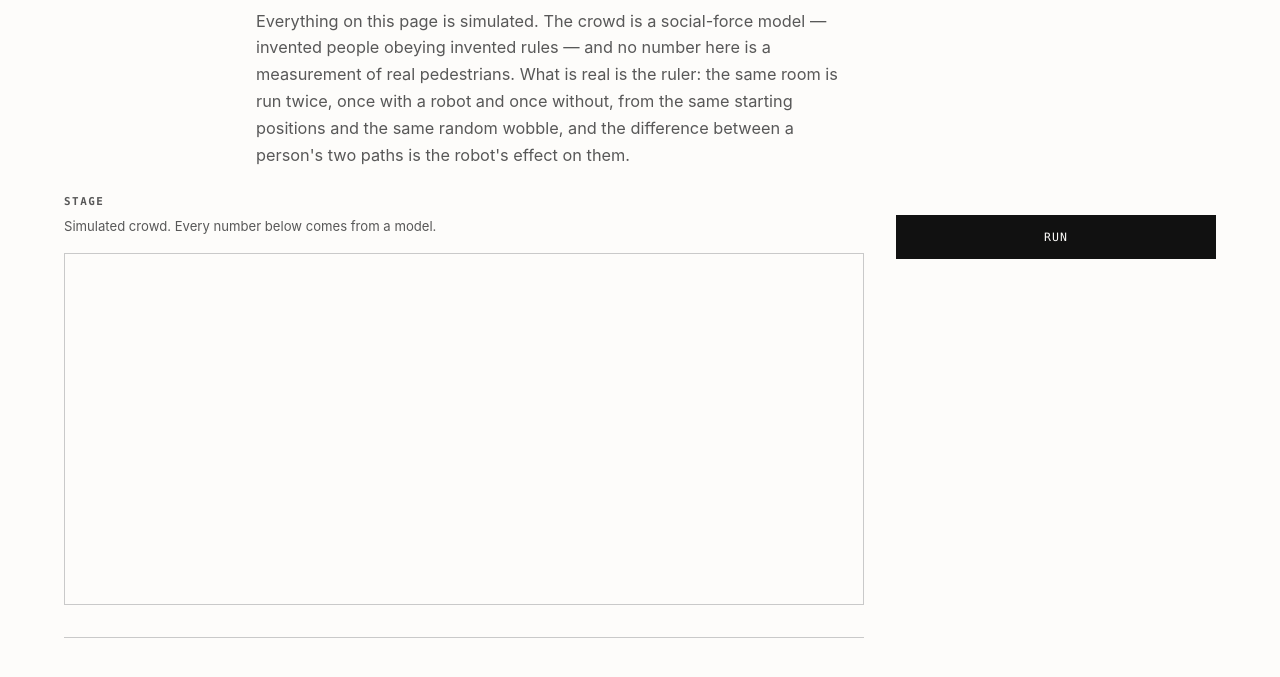
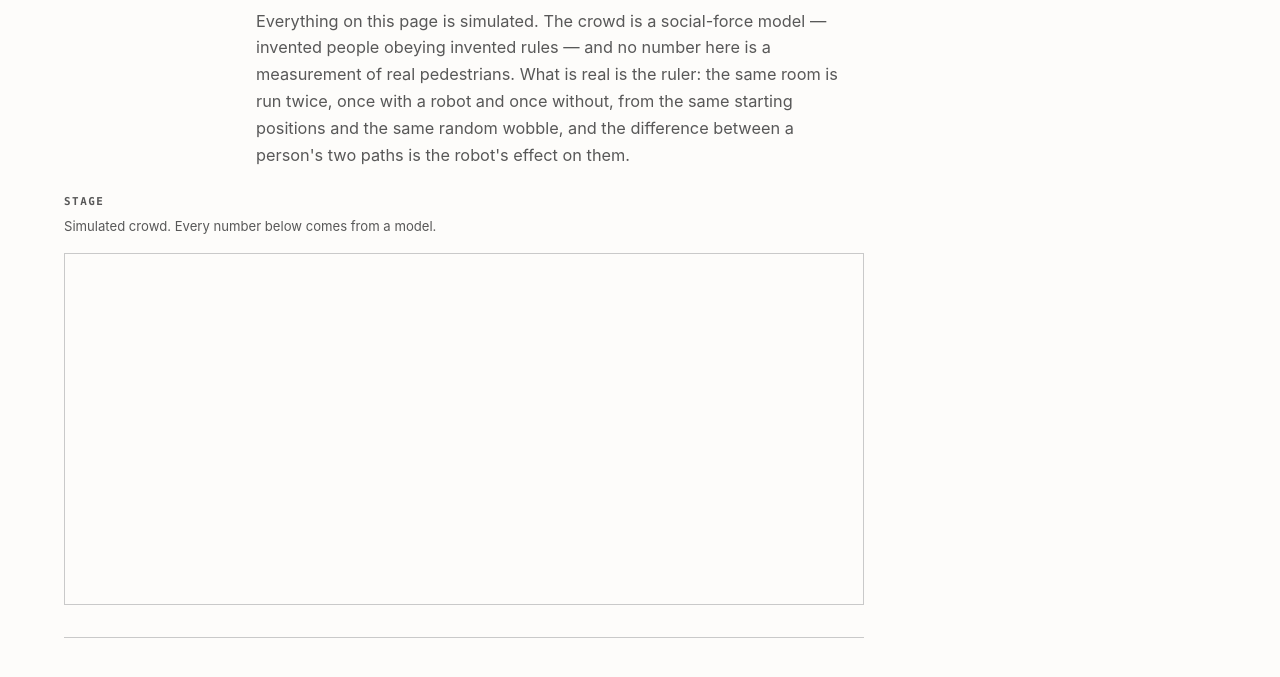
Before and after one commit to smukhyala/mirn, a website built with Vite: page web/console.html in a window 1280 px wide. Shown: the part 156-833 px from the top of the page. Built offline with nearby package versions, Linux system fonts and the light colour scheme.

Commit message:
Revert the Run button: Task 27 already adds it, and better
I claimed no task created id="run" and added it myself. That was wrong, and a
reviewer caught it. Task 27's Files block says "Modify: web/console.html", its
Step 9 is a production edit inserting the button as the last child of the
settings aside, and its test reads the real file from disk. I had grepped the
brief, seen the markup, and misread an instruction block as a test fixture.

Keeping my version would have been worse than useless:

- Task 27 would insert a second id="run", which is invalid HTML.
- Task 24's mountPanel does host.append(root), so a button already sitting in
  the settings aside would push the panel below it - inverting the one thing the
  CSS comment claims, that the button commits the settings above it.
- Task 27 places it inside a .run-block with its cost and status siblings and
  ships its own .run rule; a bare button was never the intended shape.

Tasks 24 to 26 do not need a Run button, so nothing was blocked. Reverting
restores the plan's own sequencing.

Co-Authored-By: Claude Opus 5 (1M context) <noreply@anthropic.com>
Claude-Session: https://claude.ai/code/session_01FMKtNqzqoE6BLmYxf37Ke6

```diff
--- a/web/console.css
+++ b/web/console.css
@@ -31,21 +31,6 @@
   margin: 1.4rem 0;
 }
 
-/* The one filled thing on the console: ink fill, paper text. Everything else on the page is ink
-   on paper with a hairline rule; this is the only inversion, and it marks the one control that
-   commits the settings above it. The accent colour belongs to the perturbation alone, so it is
-   never spent here. */
-.run {
-  display: block;
-  width: 100%;
-  margin-top: 1.4rem;
-  padding: 0.85rem 1.2rem;
-  background: var(--mirn-ink);
-  color: var(--mirn-paper);
-  border: 1px solid var(--mirn-ink);
-}
-.run:hover { background: var(--mirn-paper); color: var(--mirn-ink); }
-
 .ledger-region { max-width: 76rem; margin: 2.5rem auto 0; padding: 0 2rem; }
 .ledger { font-variant-numeric: tabular-nums; }
 .ledger-region > .ledger-bar { display: flex; gap: 0.8rem; align-items: baseline; }
--- a/web/console.html
+++ b/web/console.html
@@ -34,9 +34,7 @@
     </section>
   </section>
 
-  <aside class="settings" id="settings" aria-label="Settings">
-    <button id="run" type="button" class="run">Run</button>
-  </aside>
+  <aside class="settings" id="settings" aria-label="Settings"></aside>
 </main>
 
 <section class="ledger-region" aria-labelledby="ledger-title">
```
Also changed, not shown: web/app/console/__tests__/disclosure.test.ts (+0 -23 lines).
